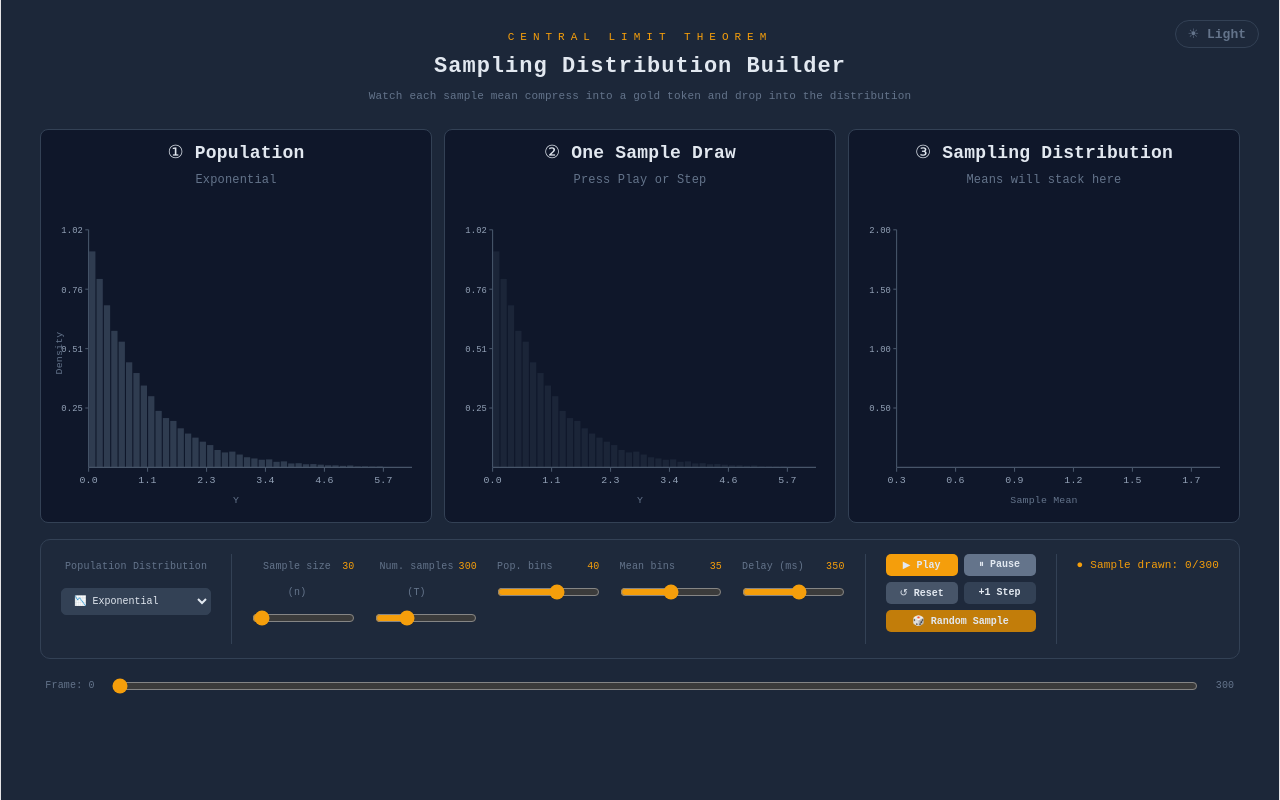
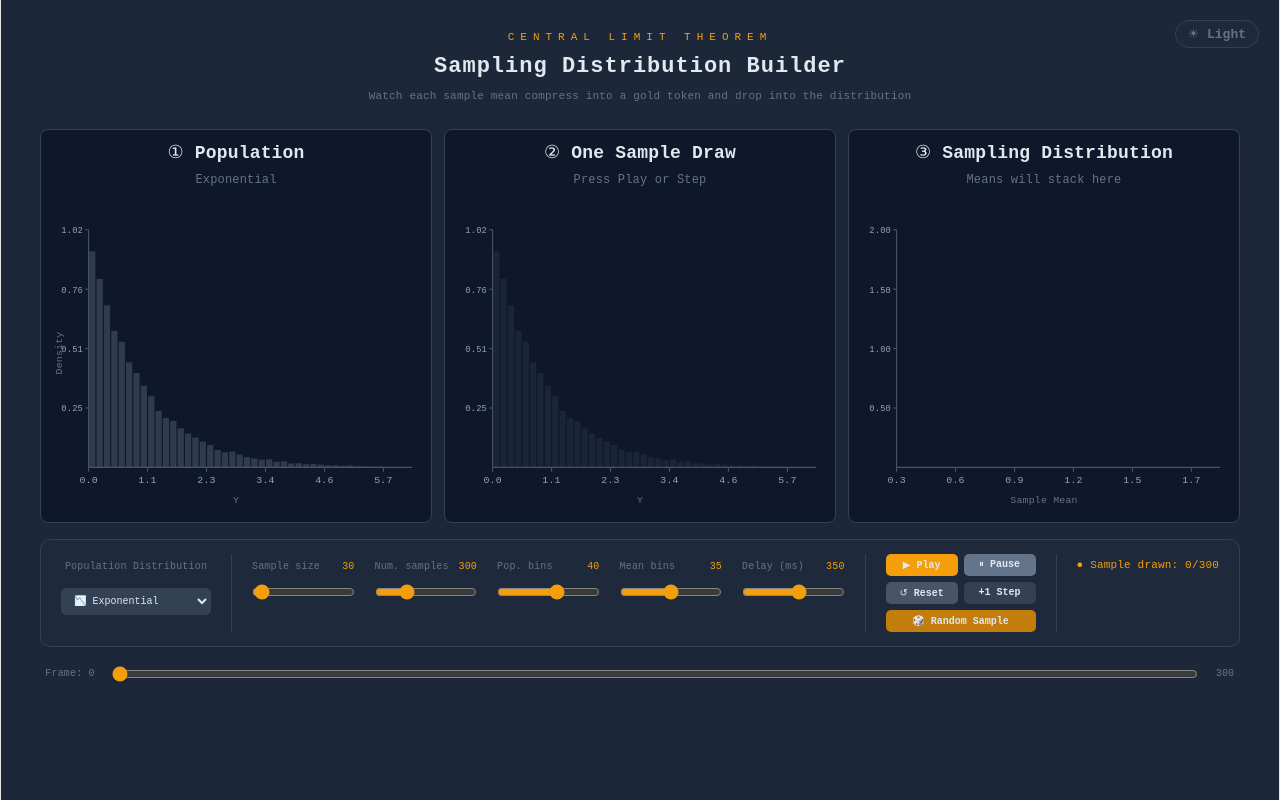
Before and after one commit to brunokomel/sampling-dist-builder, a React (Vite) app: page / in a window 1280 px wide. Built offline with nearby package versions, Linux system fonts and the light colour scheme.

Commit message:
Rename ControlSlider labels for clarity

```diff
--- a/src/App.jsx
+++ b/src/App.jsx
@@ -429,8 +429,8 @@ export default function CLTVisualizer() {
 
           {/* Sliders in a grid */}
           <div style={{ flex: 1, display: 'grid', gridTemplateColumns: 'repeat(5, 1fr)', gap: '0 20px', minWidth: 400 }}>
-            <ControlSlider label="Sample size (n)" value={n} min={2} max={1000} onChange={setN} theme={theme} />
-            <ControlSlider label="Num. samples (T)" value={T} min={20} max={1000} step={10} onChange={setT} theme={theme} />
+            <ControlSlider label="Sample size" value={n} min={2} max={1000} onChange={setN} theme={theme} />
+            <ControlSlider label="Num. samples" value={T} min={20} max={1000} step={10} onChange={setT} theme={theme} />
             <ControlSlider label="Pop. bins" value={binsPop} min={10} max={60} onChange={setBinsPop} theme={theme} />
             <ControlSlider label="Mean bins" value={binsMeans} min={10} max={60} onChange={setBinsMeans} theme={theme} />
             <ControlSlider label="Delay (ms)" value={speed} min={30} max={600} step={10} onChange={setSpeed} theme={theme} />
```
